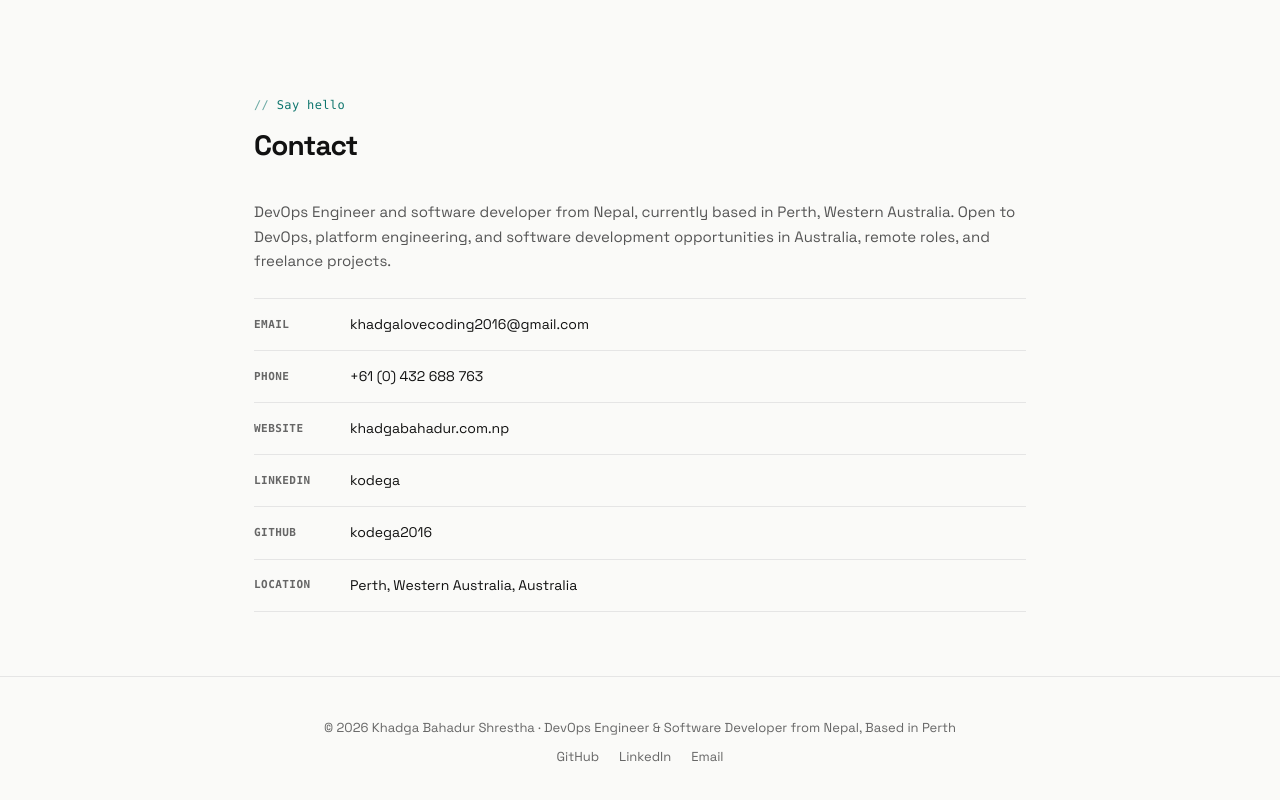
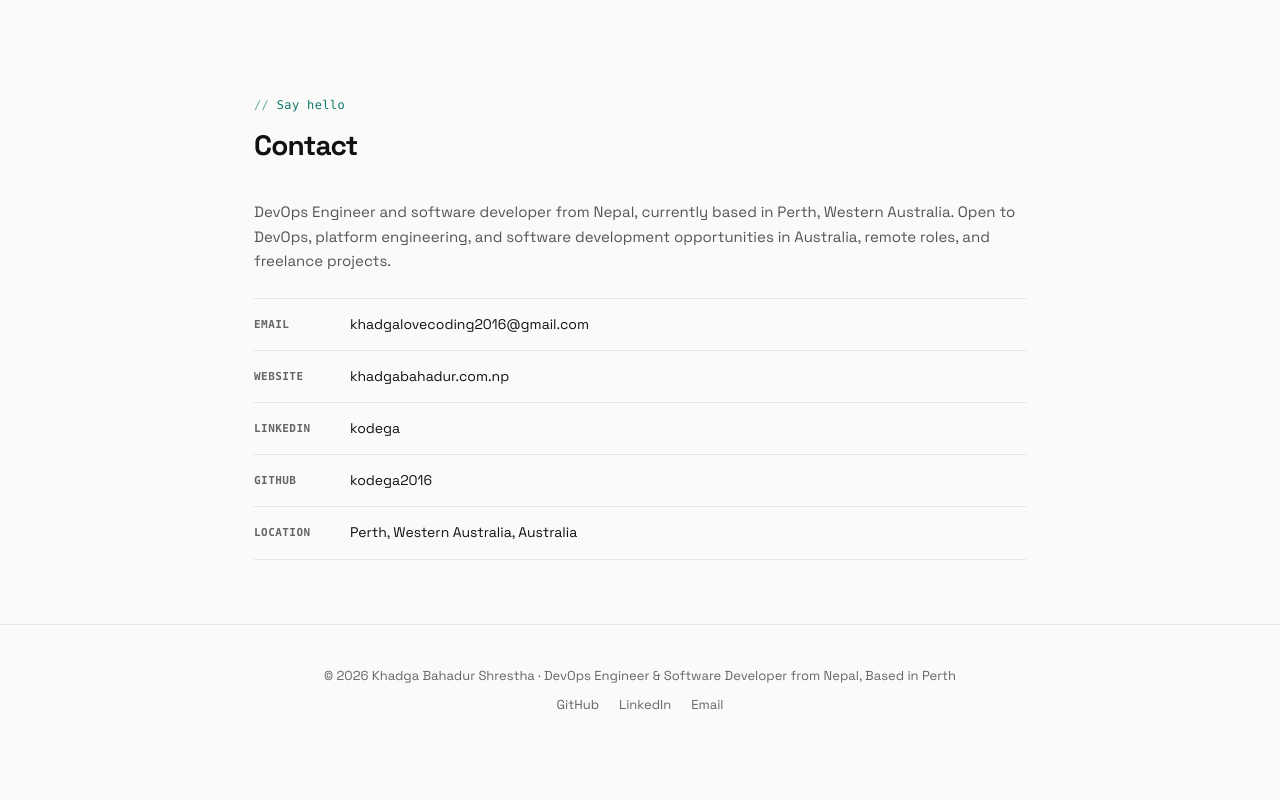
Before and after one commit to kodega2016/kodega2016.github.io, a Next.js app: page / in a window 1280 px wide. Shown: the part 3457-4257 px from the top of the page. After the commit the page ends 4212 px from the top, so only its background shows below. Built offline with nearby package versions, Linux system fonts and the light colour scheme; no server answers; the database is empty.

Commit message:
redesign

```diff
--- a/app/page.jsx
+++ b/app/page.jsx
@@ -33,7 +33,6 @@ const personJsonLd = {
     addressCountry: 'AU',
   },
   email: 'khadgalovecoding2016@gmail.com',
-  telephone: '+61432688763',
   sameAs: [
     'https://github.com/kodega2016',
     'https://linkedin.com/in/kodega',
@@ -362,10 +361,6 @@ export default async function Home() {
               <span className="contact-key">Email</span>
               <span className="contact-val">khadgalovecoding2016@gmail.com</span>
             </a>
-            <a href="tel:+61432688763" className="contact-row">
-              <span className="contact-key">Phone</span>
-              <span className="contact-val">+61 (0) 432 688 763</span>
-            </a>
             <a href="https://khadgabahadur.com.np" target="_blank" rel="noopener noreferrer" className="contact-row">
               <span className="contact-key">Website</span>
               <span className="contact-val">khadgabahadur.com.np</span>
```
